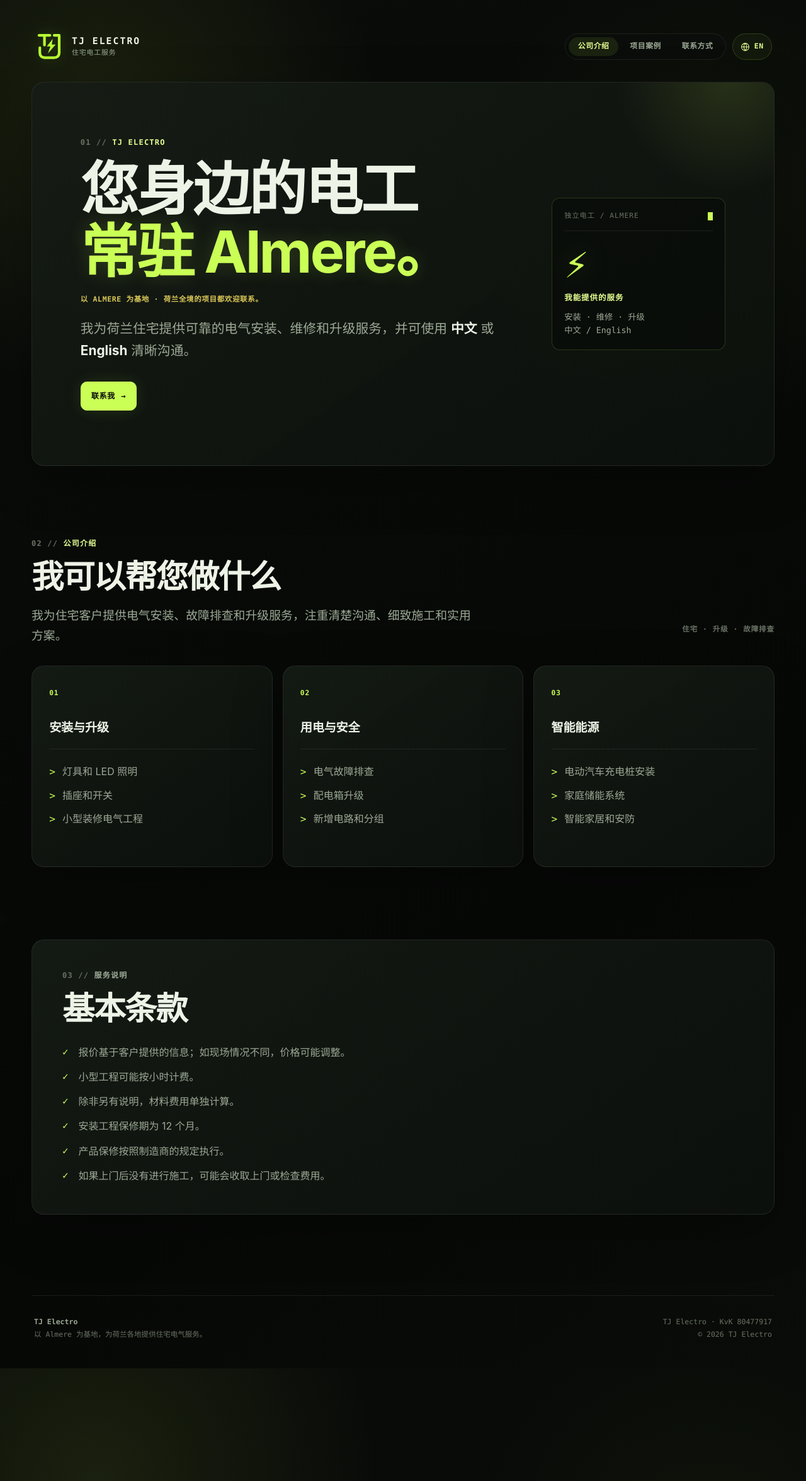
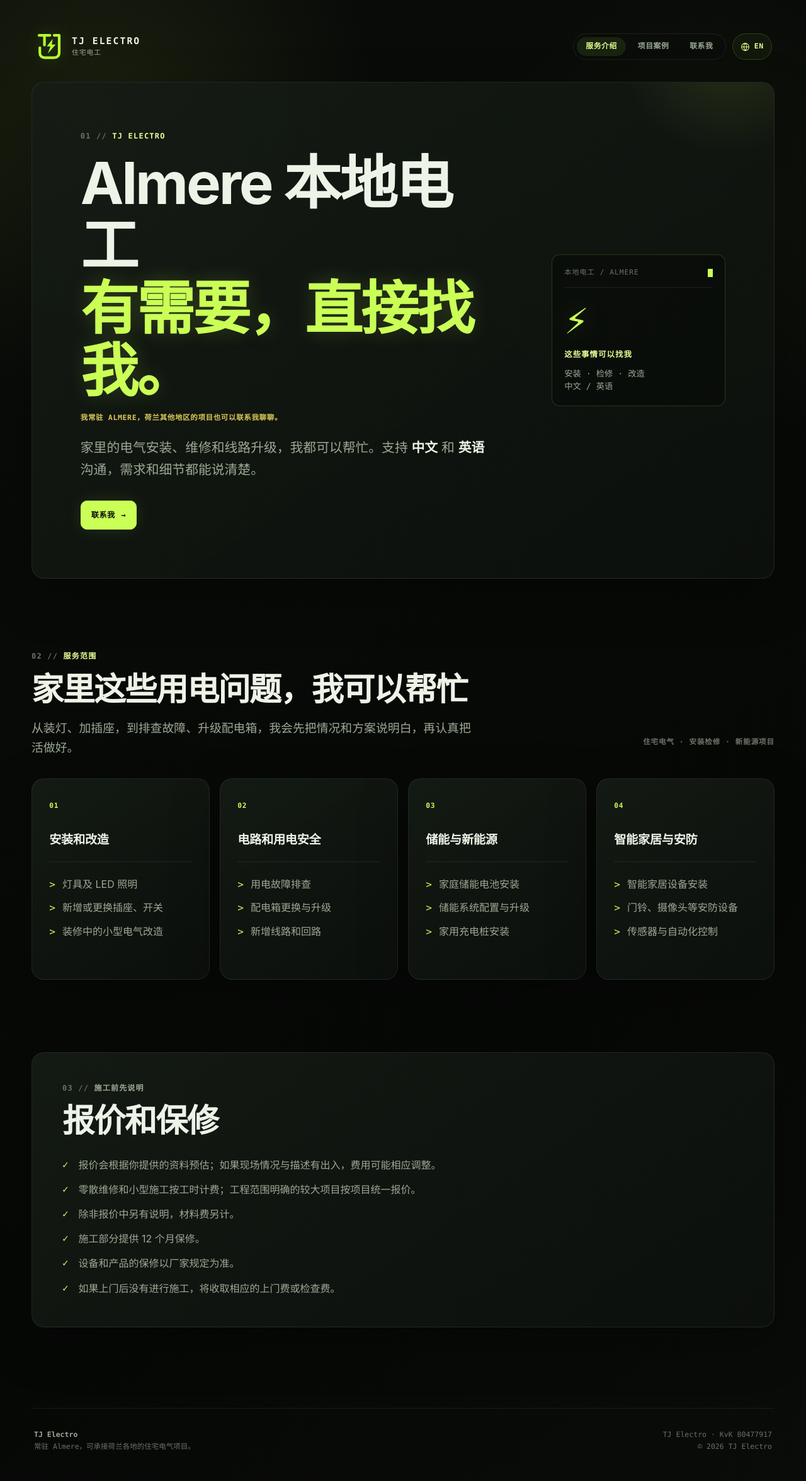
Before and after one commit to Studio-TJ/studio-tj-electrician-web, a Jekyll site: the page built from zh/index.html, in a window 1280 px wide. Shown: the whole page at 63% size. Built offline with Jekyll 4.4.1, drawn with Linux system fonts in a browser that asks for light colours.

Commit message:
Refine Chinese site copy and service cards

```diff
--- a/_data/i18n/zh.yml
+++ b/_data/i18n/zh.yml
@@ -1,87 +1,93 @@
 site:
-  skip_to_content: "跳到主要内容"
-  home_label: "TJ Electro 首页"
-  brand_subtitle: "住宅电工服务"
-  navigation_label: "主导航"
+  skip_to_content: "跳至正文"
+  home_label: "返回 TJ Electro 首页"
+  brand_subtitle: "住宅电工"
+  navigation_label: "网站导航"
   language_switch_label: "查看本页英文版本"
   language_switch_text: "EN"
-  footer_service: "以 Almere 为基地，为荷兰各地提供住宅电气服务。"
+  footer_service: "常驻 Almere，可承接荷兰各地的住宅电气项目。"
   registration: "TJ Electro · KvK 80477917"
   copyright: "© 2026 TJ Electro"
 
 nav:
-  home: "公司介绍"
+  home: "服务介绍"
   portfolio: "项目案例"
-  contact: "联系方式"
+  contact: "联系我"
 
 home:
   hero:
     eyebrow: "TJ Electro"
-    title_primary: "您身边的电工"
-    title_accent: "常驻 Almere。"
-    coverage: "以 Almere 为基地 · 荷兰全境的项目都欢迎联系。"
-    lead: "我为荷兰住宅提供可靠的电气安装、维修和升级服务，并可使用 <strong>中文</strong> 或 <strong>English</strong> 清晰沟通。"
+    title_primary: "Almere 本地电工"
+    title_accent: "有需要，直接找我。"
+    coverage: "我常驻 Almere，荷兰其他地区的项目也可以联系我聊聊。"
+    lead: "家里的电气安装、维修和线路升级，我都可以帮忙。支持 <strong>中文</strong> 和 <strong>英语</strong> 沟通，需求和细节都能说清楚。"
     action: "联系我"
     system_label: "服务概览"
-    system_header: "独立电工 / ALMERE"
-    system_state: "我能提供的服务"
-    system_services: "安装 · 维修 · 升级"
-    system_languages: "中文 / English"
+    system_header: "本地电工 / ALMERE"
+    system_state: "这些事情可以找我"
+    system_services: "安装 · 检修 · 改造"
+    system_languages: "中文 / 英语"
   services:
-    eyebrow: "公司介绍"
-    heading: "我可以帮您做什么"
-    intro: "我为住宅客户提供电气安装、故障排查和升级服务，注重清楚沟通、细致施工和实用方案。"
-    note: "住宅 · 升级 · 故障排查"
+    eyebrow: "服务范围"
+    heading: "家里这些用电问题，我可以帮忙"
+    intro: "从装灯、加插座，到排查故障、升级配电箱，我会先把情况和方案说明白，再认真把活做好。"
+    note: "住宅电气 · 安装检修 · 新能源项目"
     cards:
       - number: "01"
-        title: "安装与升级"
+        title: "安装和改造"
         items:
-          - "灯具和 LED 照明"
-          - "插座和开关"
-          - "小型装修电气工程"
+          - "灯具及 LED 照明"
+          - "新增或更换插座、开关"
+          - "装修中的小型电气改造"
       - number: "02"
-        title: "用电与安全"
+        title: "电路和用电安全"
         items:
-          - "电气故障排查"
-          - "配电箱升级"
-          - "新增电路和分组"
+          - "用电故障排查"
+          - "配电箱更换与升级"
+          - "新增线路和回路"
       - number: "03"
-        title: "智能能源"
+        title: "储能与新能源"
         items:
-          - "电动汽车充电桩安装"
-          - "家庭储能系统"
-          - "智能家居和安防"
+          - "家庭储能电池安装"
+          - "储能系统配置与升级"
+          - "家用充电桩安装"
+      - number: "04"
+        title: "智能家居与安防"
+        items:
+          - "智能家居设备安装"
+          - "门铃、摄像头等安防设备"
+          - "传感器与自动化控制"
   terms:
-    eyebrow: "服务说明"
-    heading: "基本条款"
+    eyebrow: "施工前先说明"
+    heading: "报价和保修"
     items:
-      - "报价基于客户提供的信息；如现场情况不同，价格可能调整。"
-      - "小型工程可能按小时计费。"
-      - "除非另有说明，材料费用单独计算。"
-      - "安装工程保修期为 12 个月。"
-      - "产品保修按照制造商的规定执行。"
-      - "如果上门后没有进行施工，可能会收取上门或检查费用。"
+      - "报价会根据你提供的资料预估；如果现场情况与描述有出入，费用可能相应调整。"
+      - "零散维修和小型施工按工时计费；工程范围明确的较大项目按项目统一报价。"
+      - "除非报价中另有说明，材料费另计。"
+      - "施工部分提供 12 个月保修。"
+      - "设备和产品的保修以厂家规定为准。"
+      - "如果上门后没有进行施工，将收取相应的上门费或检查费。"
 
 portfolio:
-  eyebrow: "部分案例"
+  eyebrow: "做过的项目"
   heading: "项目案例"
-  intro: "这里展示一些已经完成的电气安装和改造项目。"
-  grid_label: "已完成的电气项目"
+  intro: "这里放了一些我做过的安装和改造，给你做个参考。"
+  grid_label: "电气施工案例"
   location_label: "地点"
   date_label: "完成时间"
   empty:
-    visual_label: "等待图片"
-    eyebrow: "案例状态"
-    heading: "项目案例库"
-    description: "项目照片会陆续添加到这里。您也可以先把自己的需求和现场照片发给我。"
-    action: "联系我讨论项目"
+    visual_label: "正在整理"
+    eyebrow: "项目记录"
+    heading: "案例还在陆续更新"
+    description: "我会慢慢把做过的项目整理到这里。你也可以先把自己的需求和现场照片发给我，我们直接聊聊。"
+    action: "找我聊聊"
 
 contact:
-  eyebrow: "直接联系"
+  eyebrow: "找我聊聊"
   heading: "联系我"
-  intro: "请简单说明您的需求；如果方便，也请附上几张清晰照片或一段短视频。"
+  intro: "简单说说你想做什么；方便的话，再发几张现场照片或一段小视频，我可以更快了解情况。"
   labels:
-    email: "电子邮箱"
+    email: "邮箱"
     phone: "电话"
     whatsapp: "WhatsApp"
     wechat: "微信"
@@ -92,8 +98,8 @@ contact:
     error: "复制失败"
   wechat_qr_alt: "TJ Electro 微信二维码"
   aside:
-    eyebrow: "小提示"
-    heading: "照片会很有帮助"
-    description: "几张清晰的照片或一段短视频，可以帮助我在上门前了解现场情况。"
-    details_heading: "建议提供"
-    details: "所在位置、简要需求，以及希望完成施工的时间。"
+    eyebrow: "联系前的小提示"
+    heading: "有照片会更好"
+    description: "几张清楚的现场照片或一小段视频，通常就能让我在上门前先判断大概情况。"
+    details_heading: "最好告诉我"
+    details: "项目地点、需要处理的问题，以及大概希望什么时候施工。"
--- a/_data/portfolio.yml
+++ b/_data/portfolio.yml
@@ -12,9 +12,9 @@ projects:
         description: "A short description of the completed electrical work."
         alt: "A clear description of what is shown in the project photo"
       zh:
-        title: "项目名称"
-        description: "简单介绍这次完成的电气工作。"
-        alt: "准确描述项目照片中的内容"
+        title: "项目标题"
+        description: "简单说说这次做了哪些电气施工。"
+        alt: "用一句话说明项目照片里有什么"
       nl:
         title: "Projecttitel"
         description: "Een korte beschrijving van de uitgevoerde elektrotechnische werkzaamheden."
@@ -30,9 +30,9 @@ projects:
         description: "Upgraded the home's distribution board for a three-phase supply, with renewed protection and clearly labelled circuits."
         alt: "Upgraded three-phase residential distribution board with labelled circuit breakers in Eindhoven"
       zh:
-        title: "住宅三相配电箱升级"
-        description: "为住宅升级三相供电配电箱，更新保护装置并清晰标注各个回路。"
-        alt: "位于埃因霍温、带有清晰回路标识的住宅三相配电箱"
+        title: "三相配电箱升级"
+        description: "将住宅配电箱升级为三相供电，更新保护装置，并重新整理、标注各个回路。"
+        alt: "埃因霍温一套住宅内升级完成并标注好回路的三相配电箱"
   - id: "geldrop-zaptec-go-2-installation"
     published: true
     image: "/assets/images/portfolio/geldrop-zaptec-go-2-installation.webp"
@@ -44,9 +44,9 @@ projects:
         description: "Installed a wall-mounted Zaptec Go 2 EV charger with a clean surface-mounted cable route for convenient home charging."
         alt: "Black Zaptec Go 2 EV charger mounted on a brick exterior wall in Geldrop"
       zh:
-        title: "Zaptec Go 2 家用充电桩安装"
-        description: "在 Geldrop 为住宅安装壁挂式 Zaptec Go 2 电动汽车充电桩，并整齐布置明装供电线路。"
-        alt: "安装在 Geldrop 住宅外墙上的黑色 Zaptec Go 2 电动汽车充电桩"
+        title: "Zaptec Go 2 家用充电桩"
+        description: "在 Geldrop 的住宅外墙安装了一台 Zaptec Go 2 充电桩，供电线采用明装走线，整体简洁整齐。"
+        alt: "安装在 Geldrop 住宅砖墙上的黑色 Zaptec Go 2 充电桩"
   - id: "tilburg-plasterboard-double-socket-installation"
     published: true
     image: "/assets/images/portfolio/tilburg-plasterboard-double-socket-installation.webp"
@@ -58,6 +58,6 @@ projects:
         description: "Opened the plasterboard wall to extend the wiring and install a new double socket, ready for the wall to be finished."
         alt: "New double electrical socket installed in an opened plasterboard wall in Tilburg"
       zh:
-        title: "石膏板墙双联插座增设"
-        description: "在客户的石膏板墙内开孔延伸线路并增设双联插座，墙面随后可继续修补和饰面。"
-        alt: "蒂尔堡石膏板墙上新安装的双联插座及线路开孔"
+        title: "石膏板墙加装双联插座"
+        description: "在石膏板墙上开孔，将原有线路延伸后加装了一个双联插座，后续可以直接修补墙面。"
+        alt: "蒂尔堡一面石膏板墙上新装好的双联插座和线路开孔"
--- a/assets/css/style.scss
+++ b/assets/css/style.scss
@@ -454,7 +454,7 @@ main {
 
 .services-grid {
   display: grid;
-  grid-template-columns: repeat(3, minmax(0, 1fr));
+  grid-template-columns: repeat(auto-fit, minmax(240px, 1fr));
   gap: 1rem;
 }
 
@@ -833,7 +833,7 @@ a.contact-card:focus-visible {
   }
 
   .services-grid {
-    grid-template-columns: 1fr;
+    grid-template-columns: repeat(2, minmax(0, 1fr));
   }
 
   .service-card {
@@ -842,6 +842,10 @@ a.contact-card:focus-visible {
 }
 
 @media (max-width: 660px) {
+  .services-grid {
+    grid-template-columns: 1fr;
+  }
+
   .site-shell {
     width: min(100% - 24px, 1180px);
     margin-top: 12px;
```
